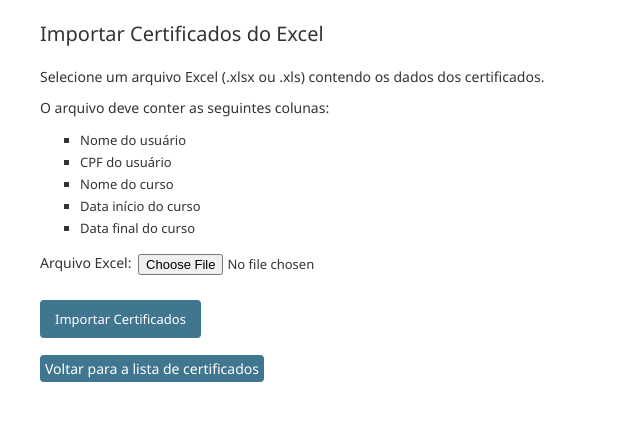
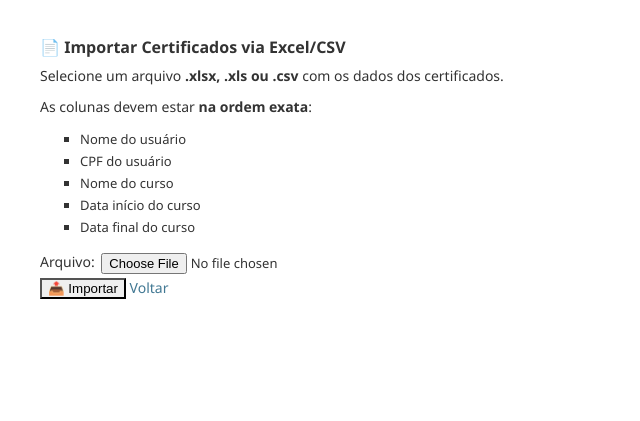
Before and after one commit to RodrigoMedeiros20/Projeto-Certificado, a Django app: template templates/admin/importar_excel.html in a window 1280 px wide. Shown: the part 92-513 px from the top of the page, without its empty margins (0-640 px from the left). Run offline with Django 5.2, Linux system fonts and the light colour scheme; the template is opened without the code that fills it, so the values that code supplies are empty.

Commit message:
fix: Melhorando design do Admin

```diff
--- a/templates/admin/importar_excel.html
+++ b/templates/admin/importar_excel.html
@@ -2,30 +2,31 @@
 {% load i18n static %}
 
 {% block content %}
-<div>
-    <h1>Importar Certificados do Excel</h1>
-    <p>Selecione um arquivo Excel (.xlsx ou .xls) contendo os dados dos certificados.</p>
-    <p>O arquivo deve conter as seguintes colunas:</p>
-    <ul>
+<div class="container mt-5">
+    <div class="card shadow p-4">
+        <h2 class="h4 text-success mb-3">📄 Importar Certificados via Excel/CSV</h2>
+        <p class="text-muted">Selecione um arquivo <strong>.xlsx, .xls ou .csv</strong> com os dados dos certificados.</p>
+        <p>As colunas devem estar <strong>na ordem exata</strong>:</p>
+
+        <div class="alert alert-info">
+            <ul class="mb-0">
                 <li>Nome do usuário</li>
                 <li>CPF do usuário</li>
                 <li>Nome do curso</li>
                 <li>Data início do curso</li>
                 <li>Data final do curso</li>
             </ul>
+        </div>
 
         <form method="post" enctype="multipart/form-data">
             {% csrf_token %}
-        <div>
-            <label for="excel_file">Arquivo Excel:</label>
-            <input type="file" name="excel_file" id="excel_file" accept=".xlsx, .xls" required>
+            <div class="mb-3">
+                <label for="excel_file" class="form-label">Arquivo:</label>
+                <input type="file" name="excel_file" id="excel_file" class="form-control" accept=".xlsx,.xls,.csv" required>
             </div>
-        <br>
-        <div>
-            <input type="submit" value="Importar Certificados">
+            <button type="submit" class="btn btn-success">📤 Importar</button>
+            <a href="{% url 'admin:certificados_certificado_changelist' %}" class="btn btn-outline-secondary ms-2">Voltar</a>
+        </form>
     </div>
-    </form>
-    <br>
-    <a href="{% url 'admin:certificados_certificado_changelist' %}" class="button">Voltar para a lista de certificados</a>
 </div>
 {% endblock %}
```
Also changed, not shown: certificados/admin.py (+49 -43 lines), certificados_project/settings.py (+11 -0 lines), templates/admin/change_list.html (+6 -6 lines), README.md, 2 other files. Lines whose indentation alone changed are shown as unchanged.
